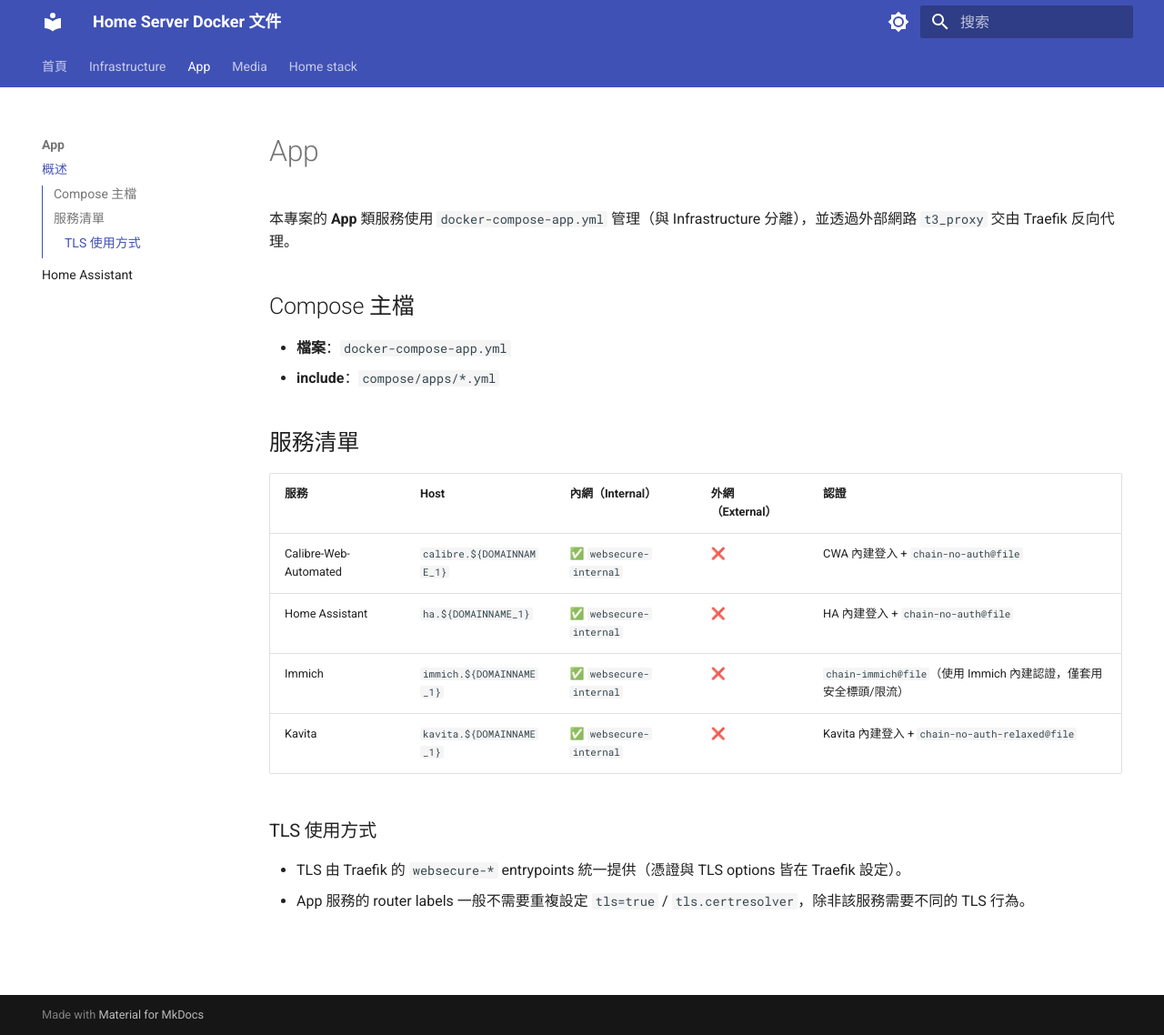
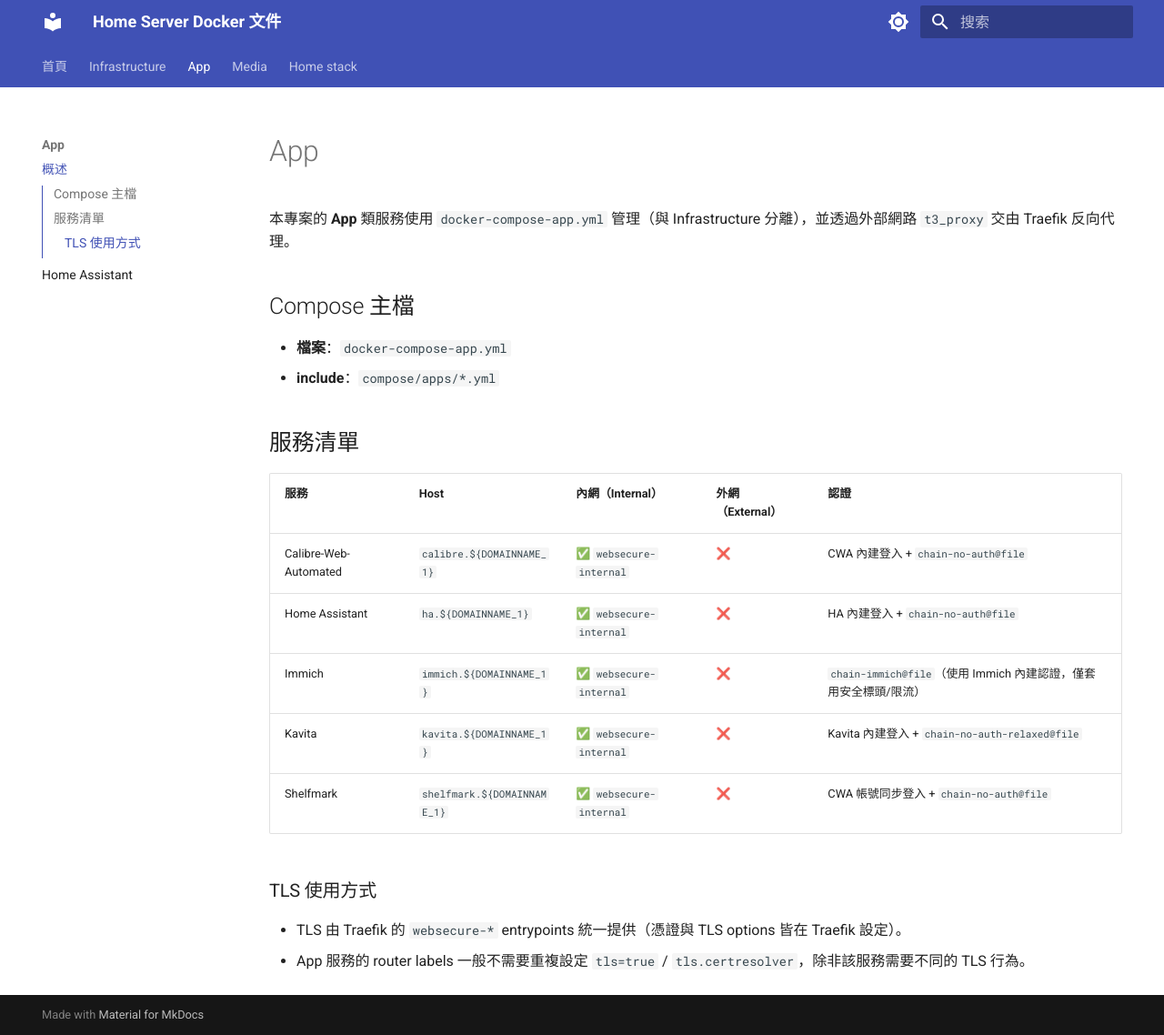
Before and after one commit to novis10813/home-server-setup, an MkDocs documentation site: the page built from docs/app/README.md, in a window 1280 px wide and 1138 px high. Shown: the whole window at 91% size. Built offline with MkDocs 1.6.1 and Material for MkDocs 9.7.7, drawn with Linux system fonts in a browser that asks for light colours.

Commit message:
feat: add shelfmark book search and download frontend
Integrates with CWA (via app.db auth sync) and Prowlarr.
Downloads go directly to cwa-ingest for automatic library import.

Co-Authored-By: Claude Sonnet 4.6 <noreply@anthropic.com>

```diff
--- a/docker-compose-app.yml
+++ b/docker-compose-app.yml
@@ -17,6 +17,7 @@ secrets:
 ########################### INCLUDES
 include:
   - compose/apps/calibre-web-automated.yml
+  - compose/apps/shelfmark.yml
   - compose/apps/home-assistant.yml
   - compose/apps/immich.yml
   - compose/apps/kavita.yml
--- a/docs/app/README.md
+++ b/docs/app/README.md
@@ -15,6 +15,7 @@
 | Home Assistant | `ha.${DOMAINNAME_1}` | ✅ `websecure-internal` | ❌ | HA 內建登入 + `chain-no-auth@file` |
 | Immich | `immich.${DOMAINNAME_1}` | ✅ `websecure-internal` | ❌ | `chain-immich@file`（使用 Immich 內建認證，僅套用安全標頭/限流） |
 | Kavita | `kavita.${DOMAINNAME_1}` | ✅ `websecure-internal` | ❌ | Kavita 內建登入 + `chain-no-auth-relaxed@file` |
+| Shelfmark | `shelfmark.${DOMAINNAME_1}` | ✅ `websecure-internal` | ❌ | CWA 帳號同步登入 + `chain-no-auth@file` |
 
 ### TLS 使用方式
 
```
Also changed, not shown: 1 other file.
